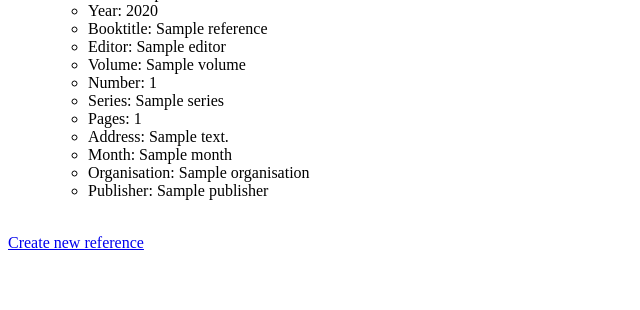
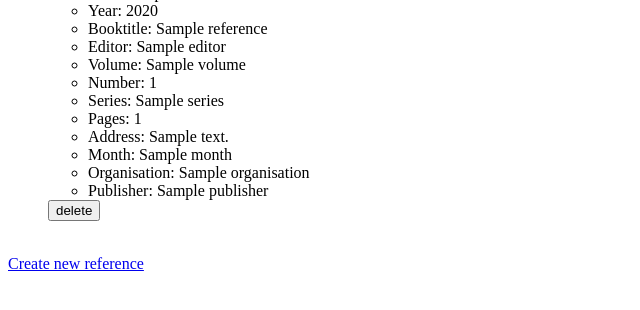
Before and after one commit to Eeritvan/ohtu-tiistai, a Flask app: template src/templates/index.html in a window 1280 px wide. Shown: the part 171-481 px from the top of the page, without its empty margins (0-640 px from the left). Run offline with Flask 3, Linux system fonts and the light colour scheme; the template is opened without the code that fills it: most values are stand-ins (such as "Sample title", 1, 10 or a date in 2020).

Commit message:
Added delete button to html

```diff
--- a/src/app.py
+++ b/src/app.py
@@ -36,10 +36,10 @@ def reference_creation():
         flash(str(error))
         return redirect("/new_reference")
 
-# @app.route("/toggle_reference/<reference_id>", methods=["POST"])
-# def toggle_reference(reference_id):
-#     set_done(reference_id)
-#     return redirect("/")
+@app.route("/delete_reference/<reference_id>", methods=["POST"])
+def toggle_reference(reference_id):
+    print(reference_id)
+    return redirect("/")
 
 # testausta varten oleva reitti
 if test_env:
--- a/src/templates/index.html
+++ b/src/templates/index.html
@@ -11,7 +11,6 @@ Reference app
 <div>
   Saved references: {{ unfinished }}
 </div>
-
 <ul>
   {% for reference in references %}
     <li style="display: flex">
@@ -33,10 +32,12 @@ Reference app
           <li> Organisation: {{reference.organisation}}</li>
           <li> Publisher: {{reference.publisher}}</li>
         </ul>
-        <br>
-
+        <form action="/delete_reference/{{reference.id}}" method="POST">
+          <button type="submit"> delete </button>
+        </form>
       </div>
     </li>
+    <br>
   {% endfor %}
 </ul>
 
```
